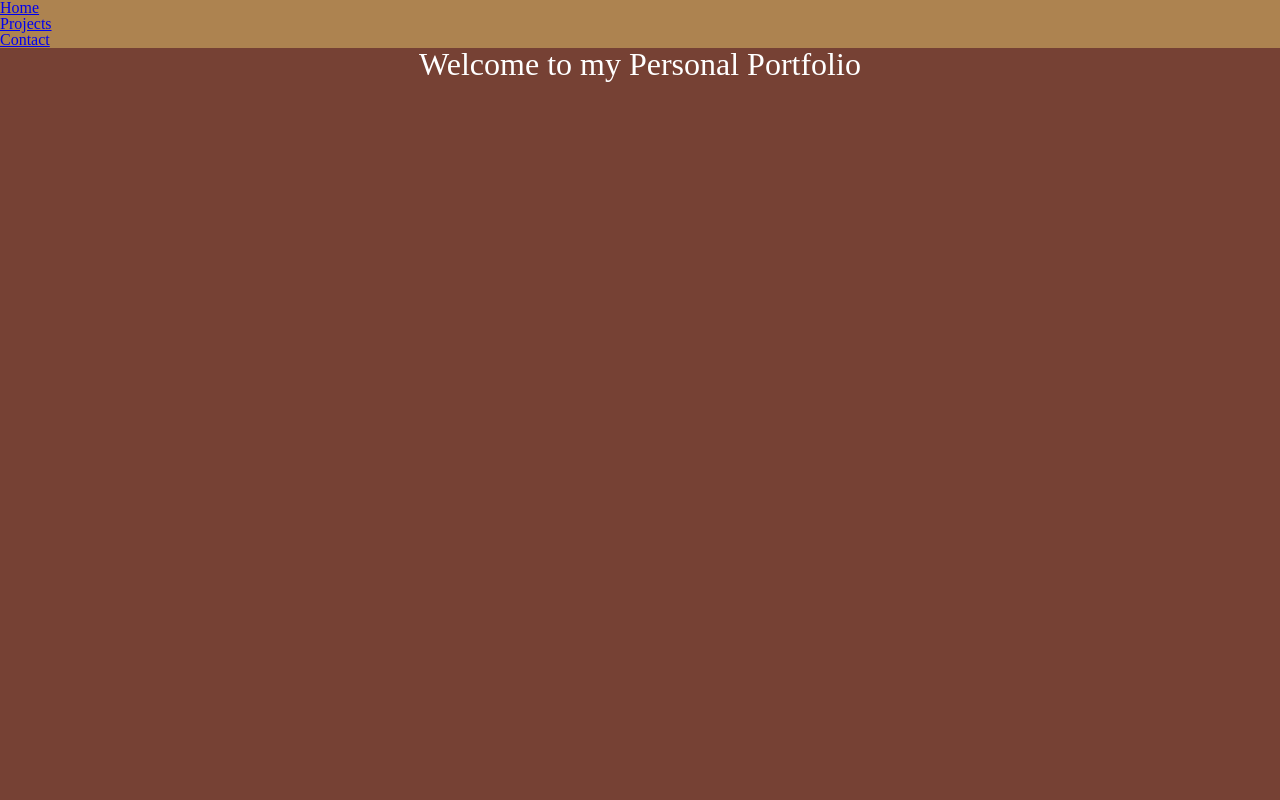
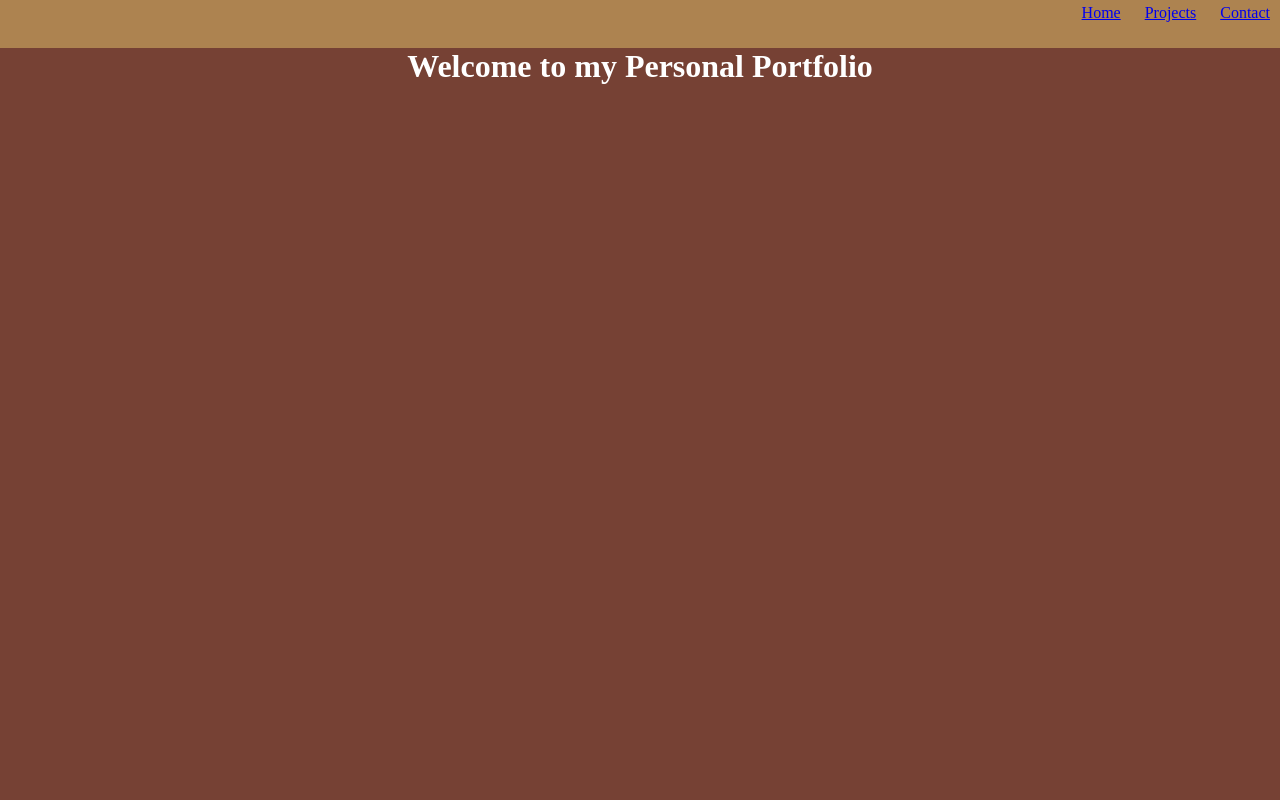
Before and after one commit to gleon92/microverse-project1, a plain HTML site: page index.html in a window 1280 px wide. Shown: the top 800 px of the page. Drawn offline with Linux system fonts and the light colour scheme.

Commit message:
Added some CSS styling.

```diff
--- a/css/style.css
+++ b/css/style.css
@@ -1,60 +1,25 @@
-html, body, div, span, applet, object, iframe,
-h1, h2, h3, h4, h5, h6, p, blockquote, pre,
-a, abbr, acronym, address, big, cite, code,
-del, dfn, em, img, ins, kbd, q, s, samp,
-small, strike, strong, sub, sup, tt, var,
-b, u, i, center,
-dl, dt, dd, ol, ul, li,
-fieldset, form, label, legend,
-table, caption, tbody, tfoot, thead, tr, th, td,
-article, aside, canvas, details, embed,
-figure, figcaption, footer, header, hgroup,
-menu, nav, output, ruby, section, summary,
-time, mark, audio, video {
-	margin: 0;
-	padding: 0;
-	border: 0;
-	font-size: 100%;
-	font: inherit;
-	vertical-align: baseline;
-}
-/* HTML5 display-role reset for older browsers */
-article, aside, details, figcaption, figure,
-footer, header, hgroup, menu, nav, section {
-	display: block;
-}
-body {
-	line-height: 1;
-}
-ol, ul {
-	list-style: none;
-}
-blockquote, q {
-	quotes: none;
-}
-blockquote:before, blockquote:after,
-q:before, q:after {
-	content: '';
-	content: none;
-}
-table {
-	border-collapse: collapse;
-	border-spacing: 0;
-}
-
 body, html{
     margin: 0;
     padding: 0;
 }
-
 #navbar{
     display: flex;
     top: 0;
+
     position: fixed;
     width: 100%;
     height: 48px;
     background-color: #AD8350;
-    align-items: center;
+    align-items: flex-end;
+    justify-content: flex-end;
+
+}
+#navbar ul li{
+        display: inline-block;
+        list-style-type: none;
+        margin: 0;
+        padding: 10px 10px;
+
 }
 #welcome-section{
     height: 100vh;
@@ -62,7 +27,7 @@ body, html{
     margin-top: 48px;
     background-color: #764134;
     color: white;
-    font-size: 2em;
+    font-size: 1em;
 }
 section{
     height: 100px;
--- a/index.html
+++ b/index.html
@@ -19,11 +19,13 @@
 
     <header>
       <nav id="navbar">
+          <div>
             <ul>
               <li><a href="#welcome-section">Home</a></li>
               <li><a href="#projects">Projects</a></li>
               <li><a href="#contact">Contact</a></li>
             </ul>
+          </div>
       </nav>
       <div id="welcome-section">
         <h1>
```
